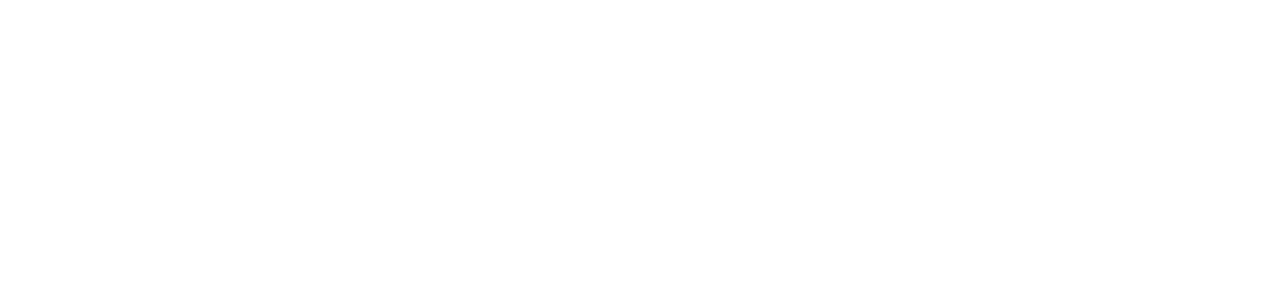
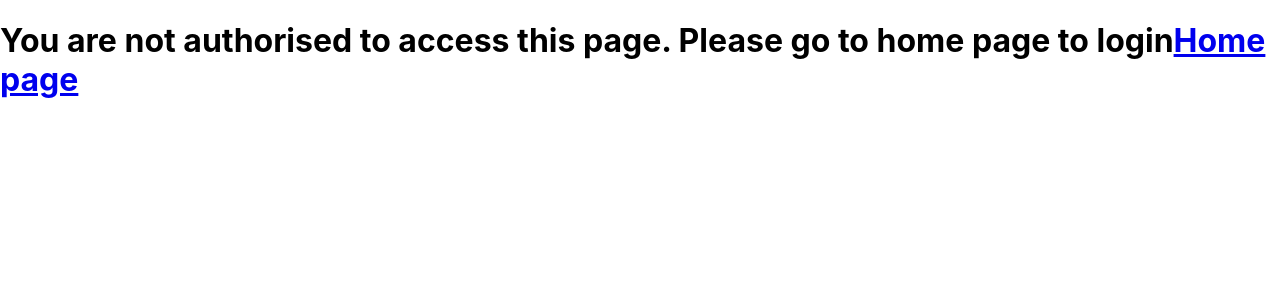
Before and after one commit to cjtay/template-auth0-react, a React (Create React App) app: page /unauthorised in a window 1280 px wide. Shown: the top 300 px of the page. Built offline with nearby package versions, Linux system fonts and the light colour scheme.

Commit message:
removed privateroute

```diff
--- a/src/App.js
+++ b/src/App.js
@@ -1,4 +1,5 @@
 import React from 'react';
+
 import { useAuth0 } from '@auth0/auth0-react';
 
 import './App.css';
@@ -10,6 +11,7 @@ function App() {
         roles = user[`http://localhost:3000/roles`];
         console.log('user: ', roles[0]);
     }
+
     return (
         <div className='App'>
             <header className='App-header'>
--- /dev/null
+++ b/src/components/Unauthorised.js
@@ -0,0 +1,14 @@
+import React from 'react';
+import { Link } from 'react-router-dom';
+
+export const Unauthorised = () => {
+    return (
+        <h1>
+            You are not authorised to access this page. Please go to home page
+            to login
+            <Link to='/'>Home page</Link>
+        </h1>
+    );
+};
+
+export default Unauthorised;
--- a/src/index.js
+++ b/src/index.js
@@ -1,28 +1,15 @@
 import React from 'react';
 import ReactDOM from 'react-dom';
-import { BrowserRouter as Router, Route, Redirect } from 'react-router-dom';
+import { BrowserRouter as Router, Route } from 'react-router-dom';
 import { Auth0Provider } from '@auth0/auth0-react';
-import { useAuth0 } from '@auth0/auth0-react';
 
 import './index.css';
 import App from './App';
 import Dashboard from './components/Dashboard';
 import Logout from './components/LogoutPage';
+import Unauthorised from './components/Unauthorised';
+
 import reportWebVitals from './reportWebVitals';
-
-const PrivateRoute = ({ children, ...rest }) => {
-    const { user } = useAuth0();
-    return (
-        <Route
-            {...rest}
-            render={() => {
-                return user ? children : <Redirect to='/'></Redirect>;
-            }}
-        >
-            {children}
-        </Route>
-    );
-};
 
 ReactDOM.render(
     <React.StrictMode>
@@ -35,11 +22,14 @@ ReactDOM.render(
                 <Route exact path='/'>
                     <App />
                 </Route>
-                <PrivateRoute exact path='/dashboard'>
+                <Route exact path='/dashboard'>
                     <Dashboard />
-                </PrivateRoute>
+                </Route>
                 <Route exact path='/logout'>
                     <Logout />
+                </Route>
+                <Route exact path='/unauthorised'>
+                    <Unauthorised />
                 </Route>
             </Router>
         </Auth0Provider>
```
